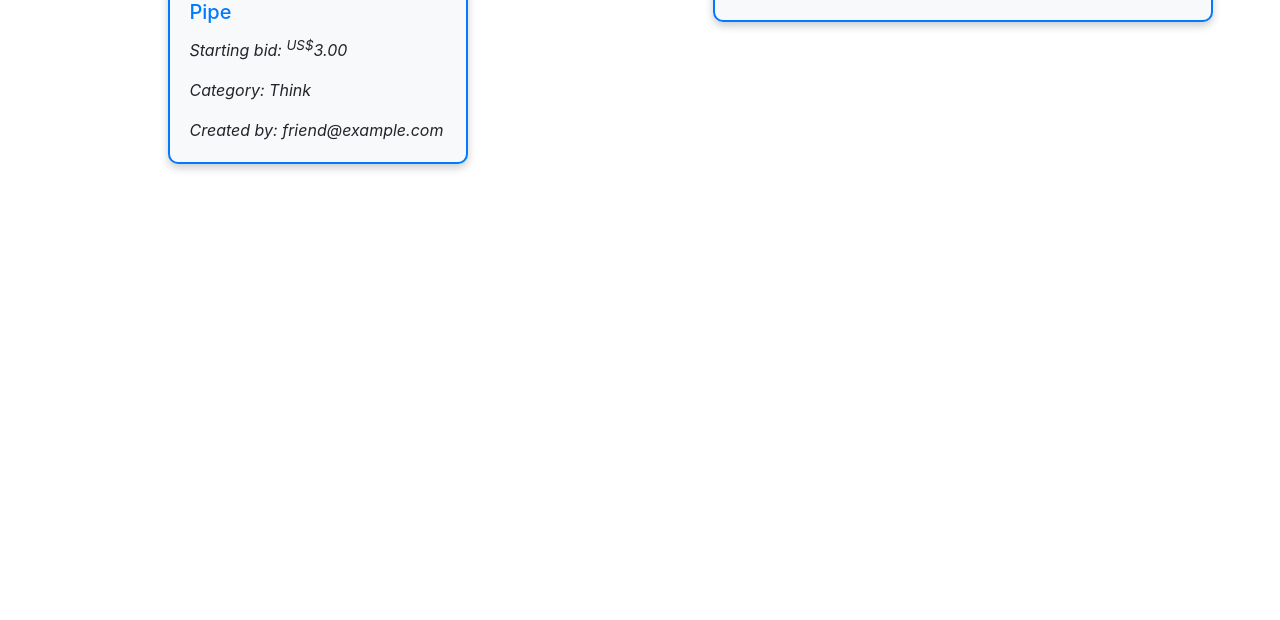
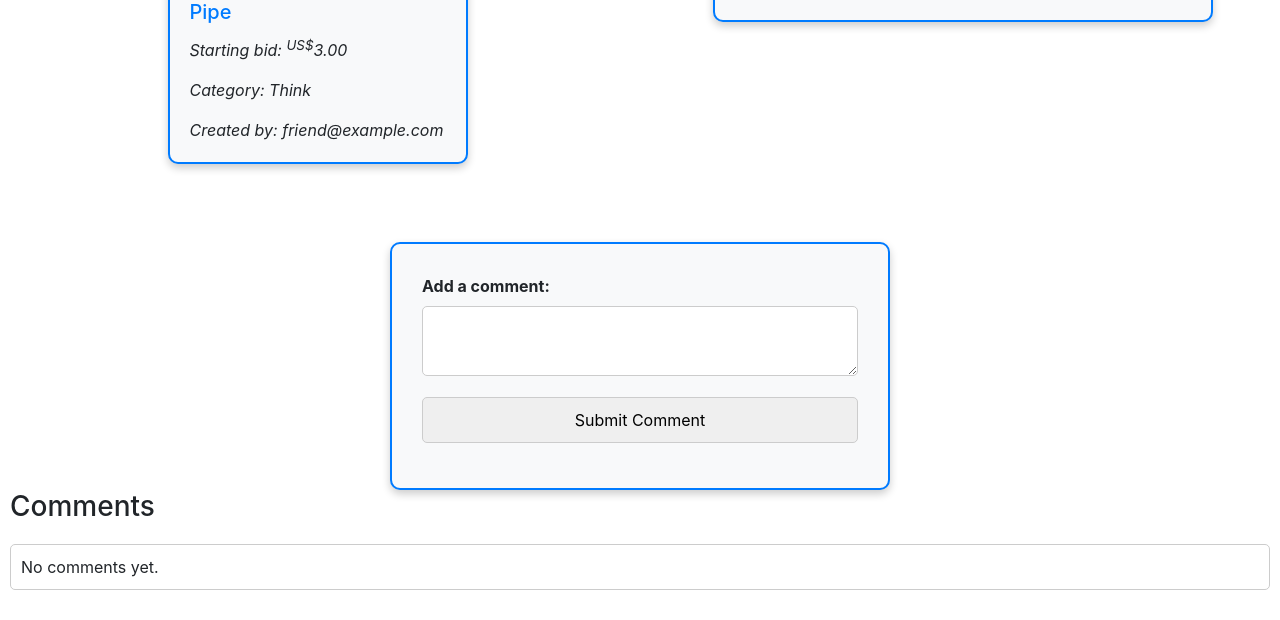
Before and after one commit to jotasenator/project2, a Django app: page /listing/11 in a window 1280 px wide. Shown: the part 487-1107 px from the top of the page. Before the commit the page ends 658 px from the top, so only its background shows below. Run offline with Django 3.2, Linux system fonts and the light colour scheme; data comes from the database, SQL or seed files in the repository; some libraries are stand-ins or nearby versions.

Commit message:
Implement the comments in the item page

```diff
--- a/auctions/models.py
+++ b/auctions/models.py
@@ -47,14 +47,7 @@ class Bid(models.Model):
 
 
 class Comment(models.Model):
-    text = models.TextField(default="")
-    commenter = models.ForeignKey(
-        User, on_delete=models.CASCADE, related_name="comments", blank=True, null=True
-    )
-    listing = models.ForeignKey(
-        Listing,
-        on_delete=models.CASCADE,
-        related_name="comments",
-        blank=True,
-        null=True,
-    )
+    text = models.TextField(default='')
+    user = models.ForeignKey(User, on_delete=models.CASCADE,default=None)
+    listing = models.ForeignKey(Listing, on_delete=models.CASCADE,default=None)
+    created_at = models.DateTimeField(default=timezone.now())
--- a/auctions/static/auctions/styles.css
+++ b/auctions/static/auctions/styles.css
@@ -111,7 +111,7 @@ h2 {
   border-radius: 10px;
 }
 
-ul.list-group a{
+ul.list-group a {
   text-decoration: none;
 }
 
@@ -147,12 +147,44 @@ ul.list-group a{
   animation: winner-animation 2s infinite;
 }
 
-.gold{
+.gold {
   color: gold;
 }
 
-.winning-bid-amount{
-
+.winning-bid-amount {
   font-size: 50px;
   color: blue;
 }
+
+/* Add styles for the comments section */
+.comments-section {
+  margin-top: 30px;
+}
+
+.comments-section h3 {
+  margin-bottom: 20px;
+}
+
+.comments-section ul {
+  list-style: none;
+  padding: 0;
+}
+
+.comments-section li {
+  margin-bottom: 20px;
+  padding: 10px;
+  border: 1px solid #ccc;
+  border-radius: 5px;
+}
+
+.comments-section li p:first-of-type {
+  font-weight: bold;
+}
+
+.comments-section li.odd {
+  text-align: left;
+}
+
+.comments-section li.even {
+  text-align: right;
+}
--- a/auctions/templates/auctions/listing.html
+++ b/auctions/templates/auctions/listing.html
@@ -55,9 +55,33 @@
     </div>
   </div>
 
+  <!-- comments -->
+  <div class="comments-section">
+    <form method="post">
+      {% csrf_token %}
+      <input type="hidden" name="form_type" value="comment" />
+      <label for="comment_text">Add a comment:</label>
+      <textarea name="comment_text" id="comment_text"></textarea>
+      <input id="submit-comment" type="submit" value="Submit Comment" />
+    </form>
+
+    <h3>Comments</h3>
+    <ul>
+        {% for comment in comments %}
+          <li class="{% if forloop.counter|divisibleby:2 %}even{% else %}odd{% endif %}">
+            <p>{{ comment.text }}</p>
+            <p>By: {{ comment.user.username }}</p>
+         </li>
+        {% empty %}
+          <li>No comments yet.</li>
+        {% endfor %}
+    </ul>
+  </div>
+
+  <!-- comments -->
+
   <div id="description-box">{{ listing.description }}</div>
 
-  <!-- Place script here -->
   <script>
     // Set deadline
     const deadline = new Date("{{ deadline_str }}");
@@ -100,5 +124,13 @@
         descriptionBox.style.display = "none";
       });
     });
+
+    const submitCommentButton = document.querySelector("#submit-comment")
+    submitCommentButton.addEventListener("click", function(){
+      const lastElement = document.querySelector(".comments-section li:last-of-type");
+      if (lastElement) {
+        lastElement.scrollIntoView();
+      }
+    })
   </script>
 {% endblock %}
--- a/auctions/views.py
+++ b/auctions/views.py
@@ -109,6 +109,23 @@ def get_winner(listing):
 def listing(request, listing_id):
     listing = Listing.objects.get(id=listing_id)
 
+    if request.method == "POST":
+        # Check which form was submitted
+        form_type = request.POST.get("form_type")
+
+        if form_type == "comment":
+            # Handle comment form submission
+            comment_text = request.POST["comment_text"]
+            comment = Comment(text=comment_text, user=request.user, listing=listing)
+            comment.save()
+        elif form_type == "bid":
+            # Handle bid form submission
+            bid_amount = request.POST["bid_amount"]
+            bid = Bid(bid_amount=bid_amount, bidder=request.user, listing=listing)
+            bid.save()
+
+    comments = Comment.objects.filter(listing=listing)
+
     # Calculate the current highest bid
     current_highest_bid = listing.bids.order_by("-bid_amount").first()
     if current_highest_bid:
@@ -139,12 +156,12 @@ def listing(request, listing_id):
         time_remaining_str = "Bidding has ended"
     winner, winner_bid_amount = get_winner(listing)
 
-    if request.method == "POST":
-        bid_amount = request.POST["bid_amount"]
-        bidder = request.user
-        bid = Bid(bid_amount=bid_amount, bidder=bidder, listing=listing)
-        bid.save()
-        return redirect("listing", listing_id=listing_id)
+    # if request.method == "POST":
+    #     bid_amount = request.POST["bid_amount"]
+    #     bidder = request.user
+    #     bid = Bid(bid_amount=bid_amount, bidder=bidder, listing=listing)
+    #     bid.save()
+    #     return redirect("listing", listing_id=listing_id)
 
     return render(
         request,
@@ -157,24 +174,24 @@ def listing(request, listing_id):
             "winner_bid_amount": winner_bid_amount,
             "current_highest_bid_amount": current_highest_bid_amount,
             "bid_difference": bid_difference,
+            "comments": comments,
         },
     )
 
 
 @login_required
 def bids(request):
-    #Get all the bids
-    #bids = Bid.objects.filter(bidder=request.user)
+    # Get all the bids
+    # bids = Bid.objects.filter(bidder=request.user)
 
     # Get only the most recent bid for each listing
     bids = Bid.objects.filter(
         bidder=request.user,
         id=Subquery(
-            Bid.objects.filter(
-                bidder=request.user,
-                listing=OuterRef('listing')
-            ).order_by('-id').values('id')[:1]
-        )
+            Bid.objects.filter(bidder=request.user, listing=OuterRef("listing"))
+            .order_by("-id")
+            .values("id")[:1]
+        ),
     )
     winners = {}
     for bid in bids:
@@ -183,6 +200,7 @@ def bids(request):
         if winner:
             winners[listing.id] = winner
     return render(request, "auctions/bids.html", {"bids": bids, "winners": winners})
+
 
 @login_required
 def end_bidding(request, listing_id):
@@ -196,4 +214,4 @@ def end_bidding(request, listing_id):
         listing.save()
 
     # Redirect back to the listing page
-    return redirect('listing', listing_id=listing_id)
+    return redirect("listing", listing_id=listing_id)
```
Also changed, not shown: auctions/migrations/0008_remove_comment_commenter_comment_created_at_and_more.py (added), db.sqlite3.
